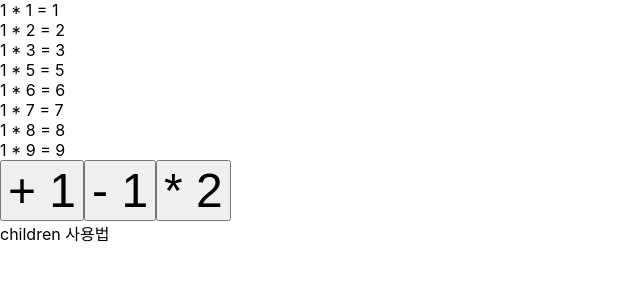
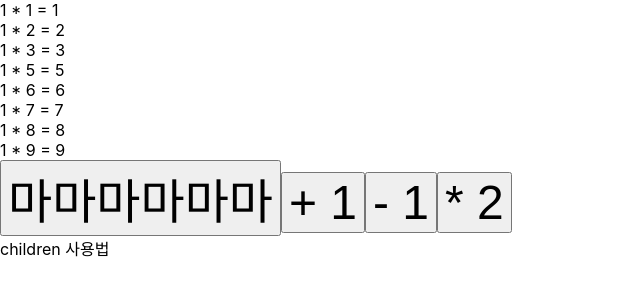
Before and after one commit to SEOKHOCHOI/all-the-practice, a React (Create React App) app in the folder actprac/: page / in a window 1280 px wide. Shown: the top 300 px of the page, without its empty margins (0-640 px from the left). Built offline with nearby package versions, Linux system fonts and the light colour scheme.

Commit message:
- 메모 제이쿼리문법수정 - 메모 스트링 리터럴 사용법

```diff
--- a/actprac/src/App.js
+++ b/actprac/src/App.js
@@ -6,7 +6,13 @@ import Layout2 from "./components/Layout2";
 function App() {
   const [num, setNum] = useState(1);
   const [item] = useState([1, 2, 3, 5, 6, 7, 8, 9]);
-
+  const [list, setList] = useState([]);
+  const addList = () => {
+    const title = window.prompt("일적어봐");
+    setList([title, ...list]);
+    console.log(`${list}=>안`);
+  };
+  console.log(`${list}=>밖`);
   return (
     <div>
       <Layout className={Styles.App}>
@@ -17,6 +23,8 @@ function App() {
             </div>
           );
         })}
+        {list}
+        <button onClick={addList}>마마마마마마</button>
         <button onClick={() => setNum((prev) => prev + 1)}>+ 1</button>
         <button onClick={() => setNum((prev) => (prev > 1 ? prev - 1 : prev))}>
           - 1
--- a/actprac/src/memo/memoFetch.js
+++ b/actprac/src/memo/memoFetch.js
@@ -1,18 +1,20 @@
 function memo() {
   const [loading, setLoading] = React.useState(true);
   const [movies, setMovies] = React.useState([]);
+  const [age, setAge] = React.useState(15);
+
 
   // 첫 번째 fetch예시 (then 사용.)
   React.useEffect(() => {
     fetch(
-      `https://yts.mx/api/v2/list_movies.json?minimum_rating=9&sort_by=year`
+      `https://yts.mx/api/v2/list_movies.json?minimum_rating=${age}&sort_by=year`
     )
       .then((response) => response.json())
       .then((json) => {
         setMovies(json.data.movies);
         setLoading(false);
       });
-  }, []);
+  }, [age]);
 
   // getMovies는 async-await을 쓰기위해 만듬( 두번째 useEffect에 사용됨 )
   const getMovies = async () => {
```
Also changed, not shown: actprac/src/memo/memoAsycn.js (+10 -8 lines).
